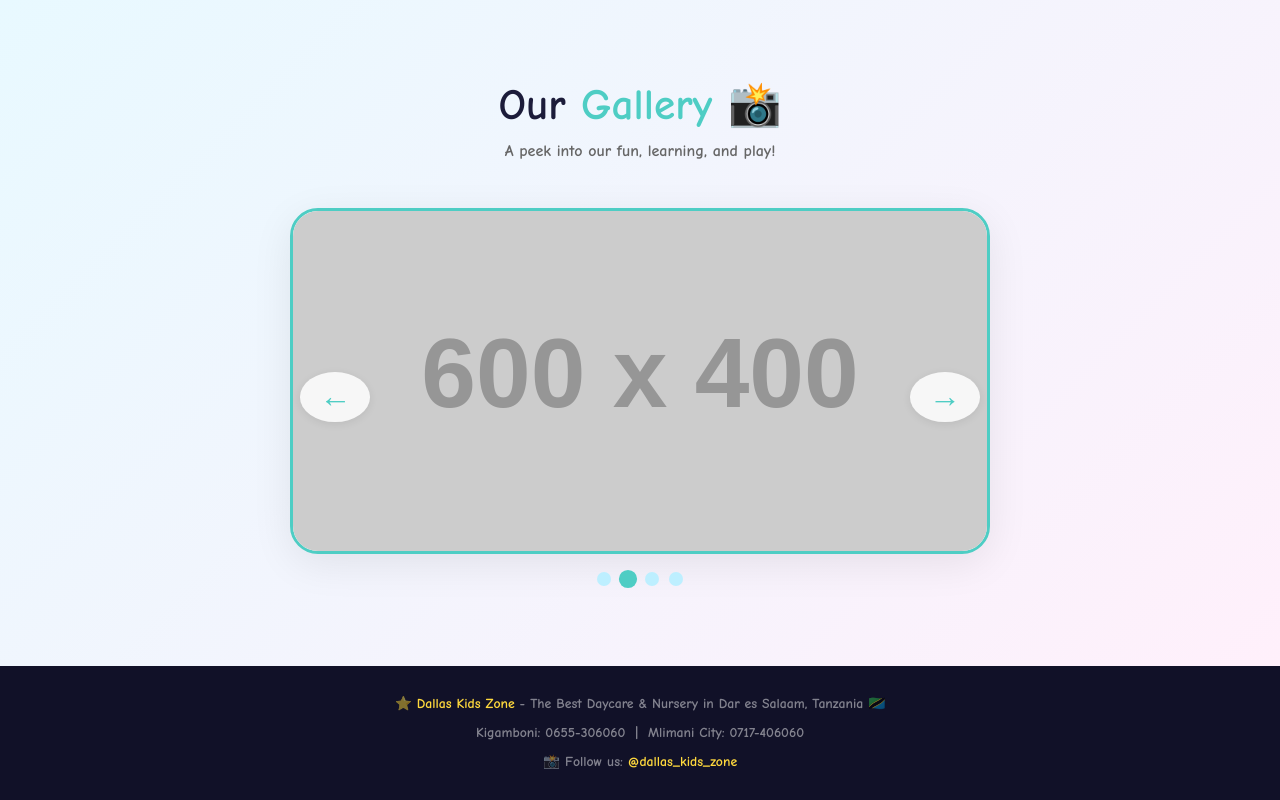
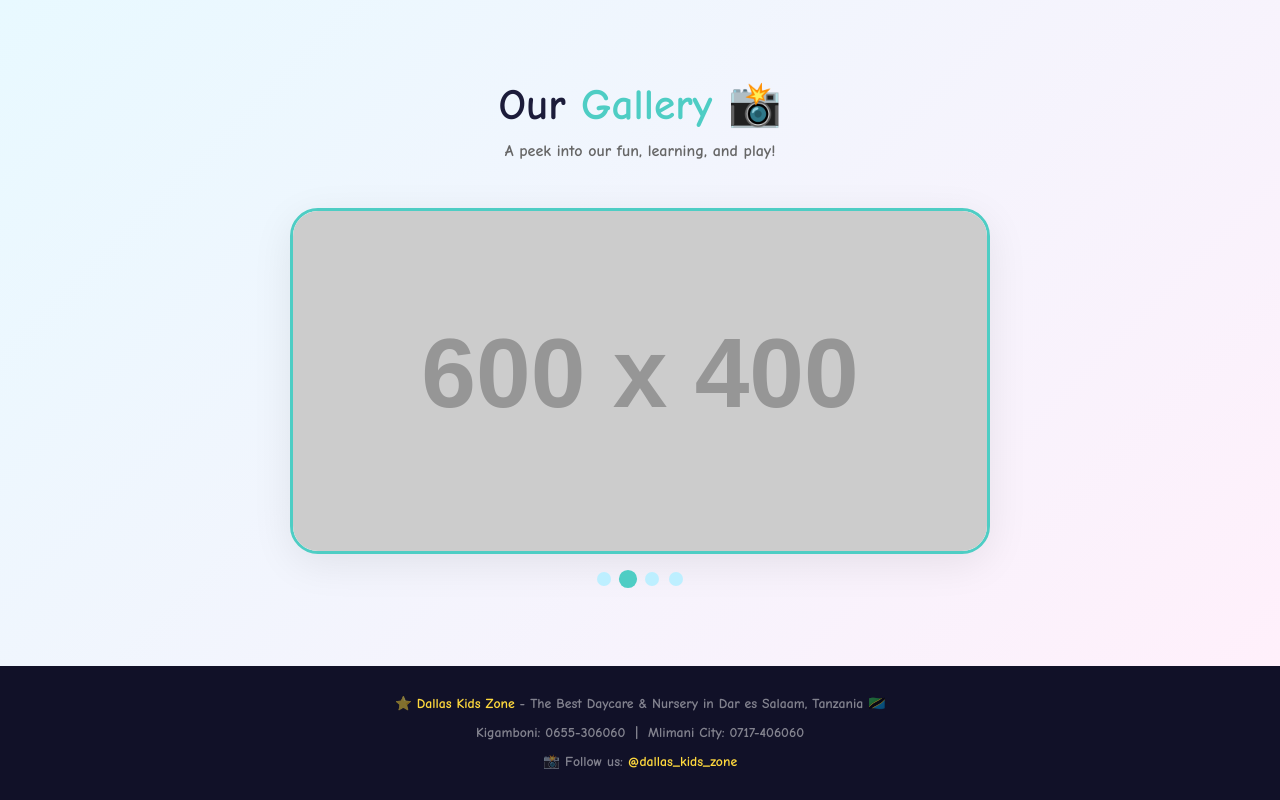
Before and after one commit to Abk47/DallasKidsZone, a plain HTML site: page index.html in a window 1280 px wide. Shown: the part 4366-5166 px from the top of the page. Drawn offline with Linux system fonts and the light colour scheme; placeholder pictures from the web are drawn by us.

Commit message:
Remove gallery carousel arrows and related code

```diff
--- a/index.html
+++ b/index.html
@@ -360,12 +360,10 @@
   <h2 class="sec-title">Our <span style="color:var(--blue)">Gallery</span> 📸</h2>
   <p class="sec-sub">A peek into our fun, learning, and play!</p>
   <div class="gcarousel">
-    <button class="garrow garrow-left" aria-label="Previous image" type="button">&#8592;</button>
     <div class="gslide on"><img src="https://placehold.co/600x400/FF4D8D/FFF?text=Play+Time" alt="Gallery 1"></div>
     <div class="gslide"><img src="https://placehold.co/600x400/4ECDC4/FFF?text=Learning" alt="Gallery 2"></div>
     <div class="gslide"><img src="https://placehold.co/600x400/FFD93D/333?text=Art+Fun" alt="Gallery 3"></div>
     <div class="gslide"><img src="https://placehold.co/600x400/9B5DE5/FFF?text=Outdoor" alt="Gallery 4"></div>
-    <button class="garrow garrow-right" aria-label="Next image" type="button">&#8594;</button>
     <div class="gdots" id="gdots"></div>
   </div>
 </section>
--- a/src/css/styles.css
+++ b/src/css/styles.css
@@ -3,16 +3,6 @@
   position: absolute;
   top: 50%;
   transform: translateY(-50%);
-  background: rgba(255,255,255,0.85);
-  border: none;
-  font-size: 2rem;
-  color: var(--blue, #1e90ff);
-  cursor: pointer;
-  z-index: 2;
-  padding: 0.2em 0.6em;
-  border-radius: 50%;
-  box-shadow: 0 2px 8px rgba(0,0,0,0.08);
-  transition: background 0.2s, color 0.2s;
 }
 .garrow-left {
   left: 10px;
--- a/src/js/main.js
+++ b/src/js/main.js
@@ -57,8 +57,6 @@ document.addEventListener('DOMContentLoaded', function() {
   // Gallery Carousel
   const gslides = document.querySelectorAll('.gslide');
   const gdotsEl = document.getElementById('gdots');
-  const gleft = document.querySelector('.garrow-left');
-  const gright = document.querySelector('.garrow-right');
   let gcur = 0;
   gslides.forEach((_, i) => {
     const d = document.createElement('button');
@@ -75,11 +73,7 @@ document.addEventListener('DOMContentLoaded', function() {
   }
   setInterval(() => gGoTo(gcur + 1), 4000);
 
-  // Manual navigation: arrow buttons
-  if (gleft && gright) {
-    gleft.addEventListener('click', () => gGoTo(gcur - 1));
-    gright.addEventListener('click', () => gGoTo(gcur + 1));
-  }
+  // Manual navigation: arrow buttons removed
 
   // Touch swipe for gallery
   const gcarousel = document.querySelector('.gcarousel');
```
